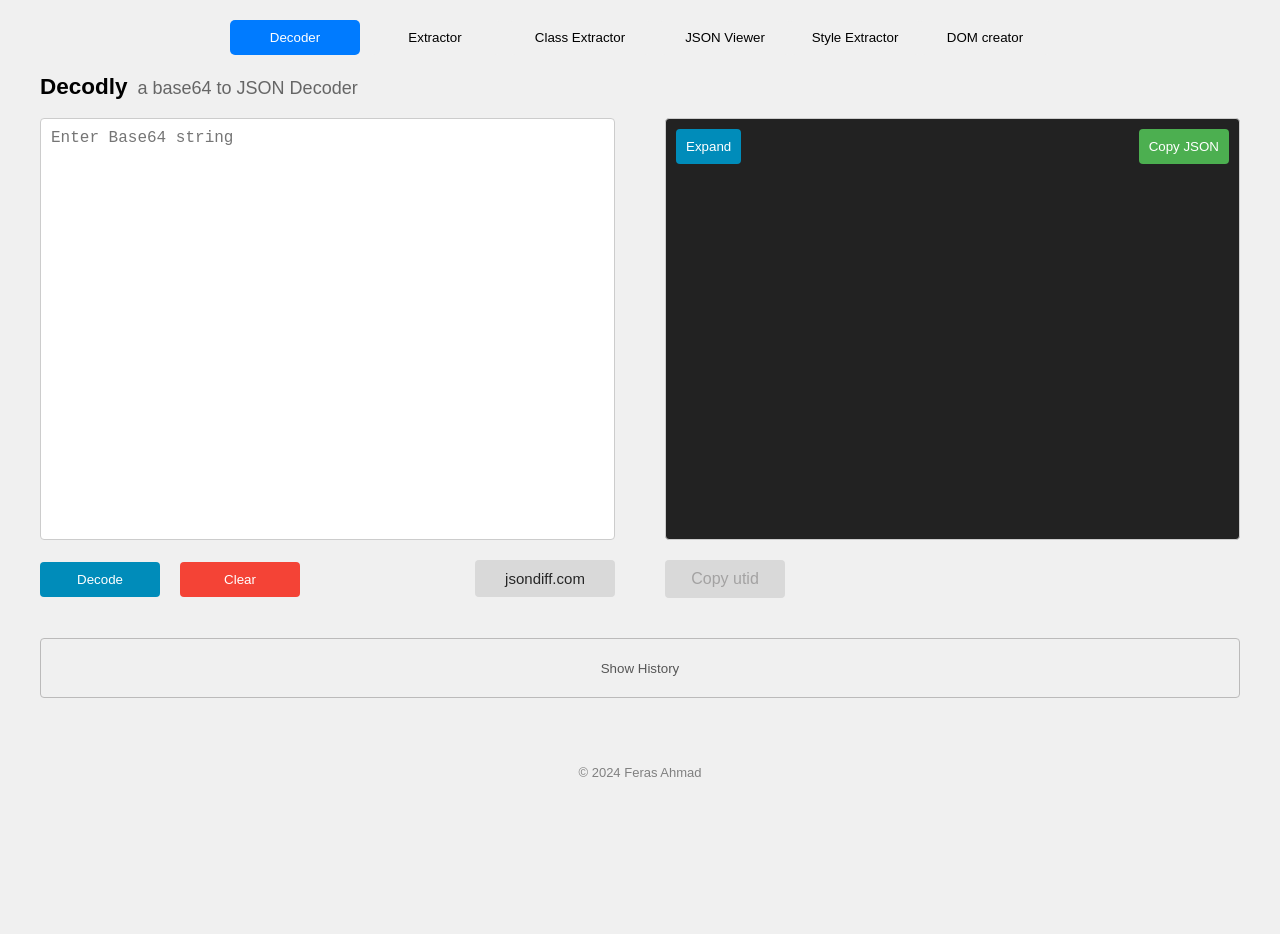
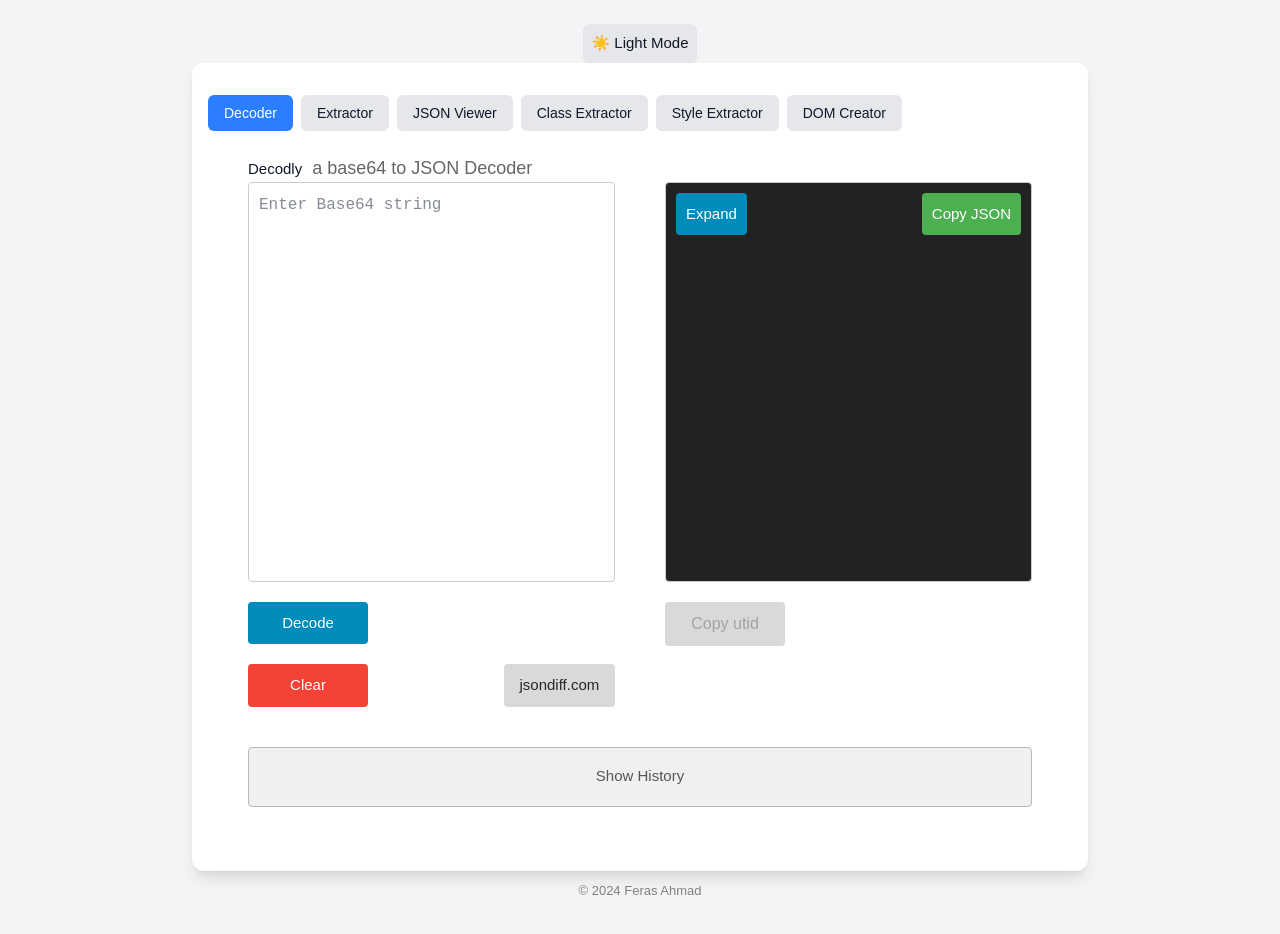
Before and after one commit to Eng-FerasAhmad/decodly, a React (Vite) app: page / in a window 1280 px wide. Before the commit the page ends 800 px from the top, so only its background shows below. Built offline with nearby package versions, Linux system fonts and the light colour scheme.

Commit message:
install tailwind

```diff
--- a/package.json
+++ b/package.json
@@ -23,10 +23,12 @@
         "deploy": "gh-pages -d dist"
     },
     "dependencies": {
+        "@tailwindcss/vite": "^4.0.3",
         "@uiw/react-json-view": "^2.0.0-alpha.30",
         "react": "^18.3.1",
         "react-d3-tree": "^3.6.3",
-        "react-dom": "^18.3.1"
+        "react-dom": "^18.3.1",
+        "tailwindcss": "^4.0.3"
     },
     "devDependencies": {
         "@eslint/js": "^9.11.1",
--- a/src/components/app/App.tsx
+++ b/src/components/app/App.tsx
@@ -7,139 +7,43 @@ import ExtractStyles from '../style-extractor/StyleExtractor';
 import HtmlDomTree from '../dom-creator/DomCreator';
 import Base64Decoder from '../decoder/Base64Deocder';
 import Footer from '../footer/Footer';
+import ThemeToggle from '../../shared/toogle-theme/ToggleTheme';
+
+import Tabs from './Tabs';
+
+const tabItems = [
+    { id: 'decoder', label: 'Decoder', component: <Base64Decoder /> },
+    { id: 'extractor', label: 'Extractor', component: <DataIdExtractor /> },
+    { id: 'viewer', label: 'JSON Viewer', component: <JsonViewer /> },
+    {
+        id: 'class-extractor',
+        label: 'Class Extractor',
+        component: <ClassExtractor />,
+    },
+    {
+        id: 'style-extractor',
+        label: 'Style Extractor',
+        component: <ExtractStyles />,
+    },
+    { id: 'dom-creator', label: 'DOM Creator', component: <HtmlDomTree /> },
+];
 
 export default function App(): ReactElement {
-    const [activeTab, setActiveTab] = useState<
-        | 'decoder'
-        | 'extractor'
-        | 'viewer'
-        | 'class-extractor'
-        | 'style-extractor'
-        | 'dom-creator'
-    >('decoder');
+    const [activeTab, setActiveTab] = useState(tabItems[0].id);
 
     return (
-        <div className={'container'}>
-            <div
-                style={{
-                    display: 'flex',
-                    justifyContent: 'center',
-                    marginTop: '20px',
-                }}
-            >
-                <button
-                    style={{
-                        padding: '10px 20px',
-                        marginRight: '10px',
-                        cursor: 'pointer',
-                        backgroundColor:
-                            activeTab === 'decoder' ? '#007bff' : '#f0f0f0',
-                        color: activeTab === 'decoder' ? '#fff' : '#000',
-                        border: 'none',
-                        width: '130px',
-                        borderRadius: '5px',
-                    }}
-                    onClick={() => setActiveTab('decoder')}
-                >
-                    Decoder
-                </button>
-                <button
-                    style={{
-                        padding: '10px 20px',
-                        marginRight: '10px',
-                        cursor: 'pointer',
-                        backgroundColor:
-                            activeTab === 'extractor' ? '#007bff' : '#f0f0f0',
-                        color: activeTab === 'extractor' ? '#f7f7f7' : '#000',
-                        border: 'none',
-                        width: '130px',
-                        borderRadius: '5px',
-                    }}
-                    onClick={() => setActiveTab('extractor')}
-                >
-                    Extractor
-                </button>
-                <button
-                    style={{
-                        padding: '10px 20px',
-                        marginRight: '10px',
-                        cursor: 'pointer',
-                        backgroundColor:
-                            activeTab === 'class-extractor'
-                                ? '#007bff'
-                                : '#f0f0f0',
-                        color:
-                            activeTab === 'class-extractor'
-                                ? '#f7f7f7'
-                                : '#000',
-                        border: 'none',
-                        width: '140px',
-                        borderRadius: '5px',
-                    }}
-                    onClick={() => setActiveTab('class-extractor')}
-                >
-                    Class Extractor
-                </button>
-                <button
-                    style={{
-                        padding: '10px 20px',
-                        cursor: 'pointer',
-                        backgroundColor:
-                            activeTab === 'viewer' ? '#007bff' : '#f0f0f0',
-                        color: activeTab === 'viewer' ? '#fff' : '#000',
-                        border: 'none',
-                        width: '130px',
-                        borderRadius: '5px',
-                    }}
-                    onClick={() => setActiveTab('viewer')}
-                >
-                    JSON Viewer
-                </button>
-                <button
-                    style={{
-                        padding: '10px 20px',
-                        cursor: 'pointer',
-                        backgroundColor:
-                            activeTab === 'style-extractor'
-                                ? '#007bff'
-                                : '#f0f0f0',
-                        color:
-                            activeTab === 'style-extractor' ? '#fff' : '#000',
-                        border: 'none',
-                        width: '130px',
-                        borderRadius: '5px',
-                    }}
-                    onClick={() => setActiveTab('style-extractor')}
-                >
-                    Style Extractor
-                </button>
-                <button
-                    style={{
-                        padding: '10px 20px',
-                        cursor: 'pointer',
-                        backgroundColor:
-                            activeTab === 'dom-creator' ? '#007bff' : '#f0f0f0',
-                        color: activeTab === 'dom-creator' ? '#fff' : '#000',
-                        border: 'none',
-                        width: '130px',
-                        borderRadius: '5px',
-                    }}
-                    onClick={() => setActiveTab('dom-creator')}
-                >
-                    DOM creator
-                </button>
+        <div className="min-h-screen bg-gray-100 dark:bg-gray-900 text-gray-900 dark:text-gray-100 flex flex-col items-center p-6">
+            <ThemeToggle />
+            <div className="w-full max-w-4xl p-4 bg-white dark:bg-gray-800 shadow-lg rounded-xl">
+                <Tabs
+                    items={tabItems}
+                    activeTab={activeTab}
+                    setActiveTab={setActiveTab}
+                />
+                <div className="mt-6 w-full">
+                    {tabItems.find((tab) => tab.id === activeTab)?.component}
+                </div>
             </div>
-
-            {/* Tab Content */}
-            <div style={{ flex: '1' }}>
-                {activeTab === 'decoder' && <Base64Decoder />}
-                {activeTab === 'extractor' && <DataIdExtractor />}
-                {activeTab === 'viewer' && <JsonViewer />}
-                {activeTab === 'class-extractor' && <ClassExtractor />}
-                {activeTab === 'style-extractor' && <ExtractStyles />}
-                {activeTab === 'dom-creator' && <HtmlDomTree />}
-            </div>
-
             <Footer />
         </div>
     );
--- /dev/null
+++ b/src/components/app/Tabs.tsx
@@ -0,0 +1,34 @@
+import { FC } from 'react';
+
+interface TabItem {
+    id: string;
+    label: string;
+}
+
+interface TabsProps {
+    items: TabItem[];
+    activeTab: string;
+    setActiveTab: (id: string) => void;
+}
+
+const Tabs: FC<TabsProps> = ({ items, activeTab, setActiveTab }) => {
+    return (
+        <div className="flex space-x-2 mt-4">
+            {items.map(({ id, label }) => (
+                <button
+                    key={id}
+                    onClick={() => setActiveTab(id)}
+                    className={`px-4 py-2 rounded-md text-sm font-medium transition ${
+                        activeTab === id
+                            ? 'bg-blue-500 text-white'
+                            : 'bg-gray-200 dark:bg-gray-700 dark:text-gray-300 hover:bg-gray-300 dark:hover:bg-gray-600'
+                    }`}
+                >
+                    {label}
+                </button>
+            ))}
+        </div>
+    );
+};
+
+export default Tabs;
--- /dev/null
+++ b/src/hooks/useTheme.ts
@@ -0,0 +1,20 @@
+import { useEffect, useState } from 'react';
+
+type Theme = 'light' | 'dark';
+
+export function useTheme() {
+    const [theme, setTheme] = useState<Theme>(
+        (localStorage.getItem('theme') as Theme) || 'light'
+    );
+
+    useEffect(() => {
+        if (theme === 'dark') {
+            document.documentElement.classList.add('dark');
+        } else {
+            document.documentElement.classList.remove('dark');
+        }
+        localStorage.setItem('theme', theme);
+    }, [theme]);
+
+    return { theme, setTheme };
+}
--- a/src/index.css
+++ b/src/index.css
@@ -1,3 +1,5 @@
+@import "tailwindcss";
+
 body {
     margin: 0;
     font-family: Arial, sans-serif;
--- /dev/null
+++ b/src/shared/toogle-theme/ToggleTheme.tsx
@@ -0,0 +1,14 @@
+import { useTheme } from '../../hooks/useTheme';
+
+export default function ThemeToggle() {
+    const { theme, setTheme } = useTheme();
+
+    return (
+        <button
+            onClick={() => setTheme(theme === 'dark' ? 'light' : 'dark')}
+            className="p-2 rounded-md bg-gray-200 dark:bg-gray-800 dark:text-white transition"
+        >
+            {theme === 'dark' ? '🌙 Dark Mode' : '☀️ Light Mode'}
+        </button>
+    );
+}
--- a/vite.config.ts
+++ b/vite.config.ts
@@ -1,8 +1,9 @@
 import { defineConfig } from 'vite';
 import react from '@vitejs/plugin-react-swc';
+import tailwindcss from '@tailwindcss/vite'
 
 export default defineConfig({
-    plugins: [react()],
+    plugins: [react(), tailwindcss()],
     base: './',
     resolve: {
         alias: {
```
Also changed, not shown: 1 other file (tests, documents, lock files or other folders).
